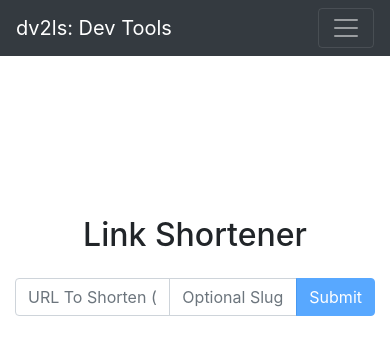
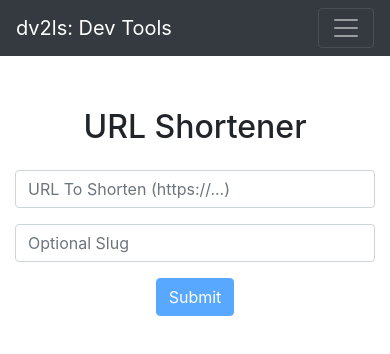
Before and after one commit to oitsjustjose/dv2ls, a React (Create React App) app in the folder frontend/: page / in a window 390 px wide. Shown: the top 354 px of the page. Built offline with nearby package versions, Linux system fonts and the light colour scheme.

Commit message:
Small UI changes!

```diff
--- a/frontend/src/components/TextUpload.jsx
+++ b/frontend/src/components/TextUpload.jsx
@@ -93,7 +93,7 @@ export default () => {
   return (
     <CSSTransition classNames="react-router" appear in timeout={300}>
       <Container className="text-center m-auto">
-        <h2 className="text-center mt-5 py-3">Pastebin</h2>
+        <h2 className="text-center mt-5 py-3">Codebin</h2>
 
         <Form onSubmit={submit} className="perfect-width text-center m-auto">
           {/* Syntax Selection */}
--- a/frontend/src/components/UrlShortener.jsx
+++ b/frontend/src/components/UrlShortener.jsx
@@ -1,6 +1,6 @@
 import React, { useState } from 'react';
 import {
-  InputGroup, Container, Form, Button,
+  Container, Form, Button, Col,
 } from 'react-bootstrap';
 import { CSSTransition } from 'react-transition-group';
 import putUrlHandler from '../axios/putUrlHandler';
@@ -43,10 +43,10 @@ export default () => {
   return (
     <CSSTransition classNames="react-router" appear in timeout={300}>
       <Container className="perfect-width">
-        <h2 className="text-center mt-10 py-3">Link Shortener</h2>
-        <Form onSubmit={submit} className="perfect-width">
-          <Form.Group>
-            <InputGroup>
+        <h2 className="text-center mt-10 py-3">URL Shortener</h2>
+        <Form onSubmit={submit} className="mb-3">
+          <Form.Row className="align-items-center justify-content-center">
+            <Col xs={12} lg={7} className="mb-osm-3">
               <Form.Control
                 type="url"
                 value={state.url}
@@ -54,23 +54,21 @@ export default () => {
                 onChange={(evt) => setState({ ...state, url: evt.target.value })}
                 required
               />
-              <InputGroup.Append>
+            </Col>
+            <Col xs={12} lg={3} className="mb-osm-3">
               <Form.Control
                 type="text"
-                  style={{ width: '8rem', borderRadius: '0' }}
                 value={state.slug}
                 placeholder="Optional Slug"
                 onChange={(evt) => setState({ ...state, slug: evt.target.value })}
               />
-              </InputGroup.Append>
-              <InputGroup.Append>
+            </Col>
+            <div className="center-osm">
               <Button type="submit" disabled={state.loading || !state.url}>
                 {state.loading ? 'Loading...' : 'Submit'}
               </Button>
-              </InputGroup.Append>
-            </InputGroup>
-            <Form.Text className="danger" />
-          </Form.Group>
+            </div>
+          </Form.Row>
         </Form>
 
         {state.error && (
--- a/frontend/src/css/App.css
+++ b/frontend/src/css/App.css
@@ -1,6 +1,11 @@
 @font-face {
-    font-family: 'JetBrainsMono';
-    src: url('https://cdn.jsdelivr.net/gh/JetBrains/JetBrainsMono/web/woff2/JetBrainsMono-Regular.woff2') format('woff2'), url('https://cdn.jsdelivr.net/gh/JetBrains/JetBrainsMono/web/woff/JetBrainsMono-Regular.woff') format('woff'), url('https://cdn.jsdelivr.net/gh/JetBrains/JetBrainsMono/ttf/JetBrainsMono-Regular.ttf') format('truetype');
+  font-family: "JetBrainsMono";
+  src: url("https://cdn.jsdelivr.net/gh/JetBrains/JetBrainsMono/web/woff2/JetBrainsMono-Regular.woff2")
+      format("woff2"),
+    url("https://cdn.jsdelivr.net/gh/JetBrains/JetBrainsMono/web/woff/JetBrainsMono-Regular.woff")
+      format("woff"),
+    url("https://cdn.jsdelivr.net/gh/JetBrains/JetBrainsMono/ttf/JetBrainsMono-Regular.ttf")
+      format("truetype");
   font-weight: 400;
   font-style: normal;
 }
@@ -23,7 +28,7 @@
 }
 
 .mt-10 {
-    margin-top: 40%;
+  margin-top: 33%;
 }
 
 .btn-circle {
@@ -50,7 +55,8 @@
   transition: opacity ease-in-out 300ms;
 }
 
-.custom.custom-file *, input.custom-file-input {
+.custom.custom-file *,
+input.custom-file-input {
   cursor: pointer;
 }
 
@@ -65,3 +71,17 @@
   width: 100%;
   max-width: 1024px;
 }
+
+@media only screen and (max-width: 992px) {
+  .mt-10 {
+    margin-top: 10%;
+  }
+
+  .mb-osm-3 {
+    margin-bottom: 1rem !important;
+  }
+
+  .center-osm {
+    margin: auto;
+  }
+}
```
Also changed, not shown: 1 other file (tests, documents, lock files or other folders). Lines whose indentation alone changed are shown as unchanged.
